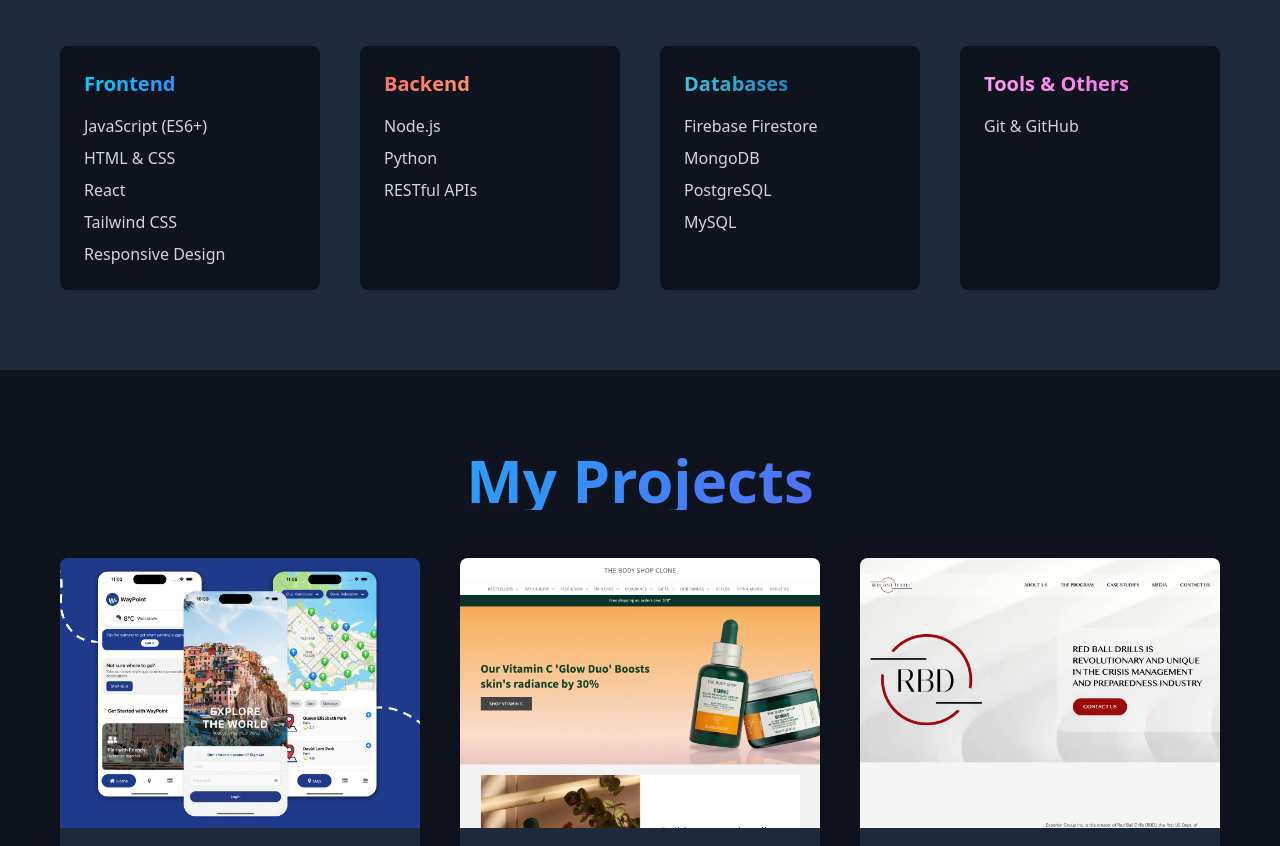
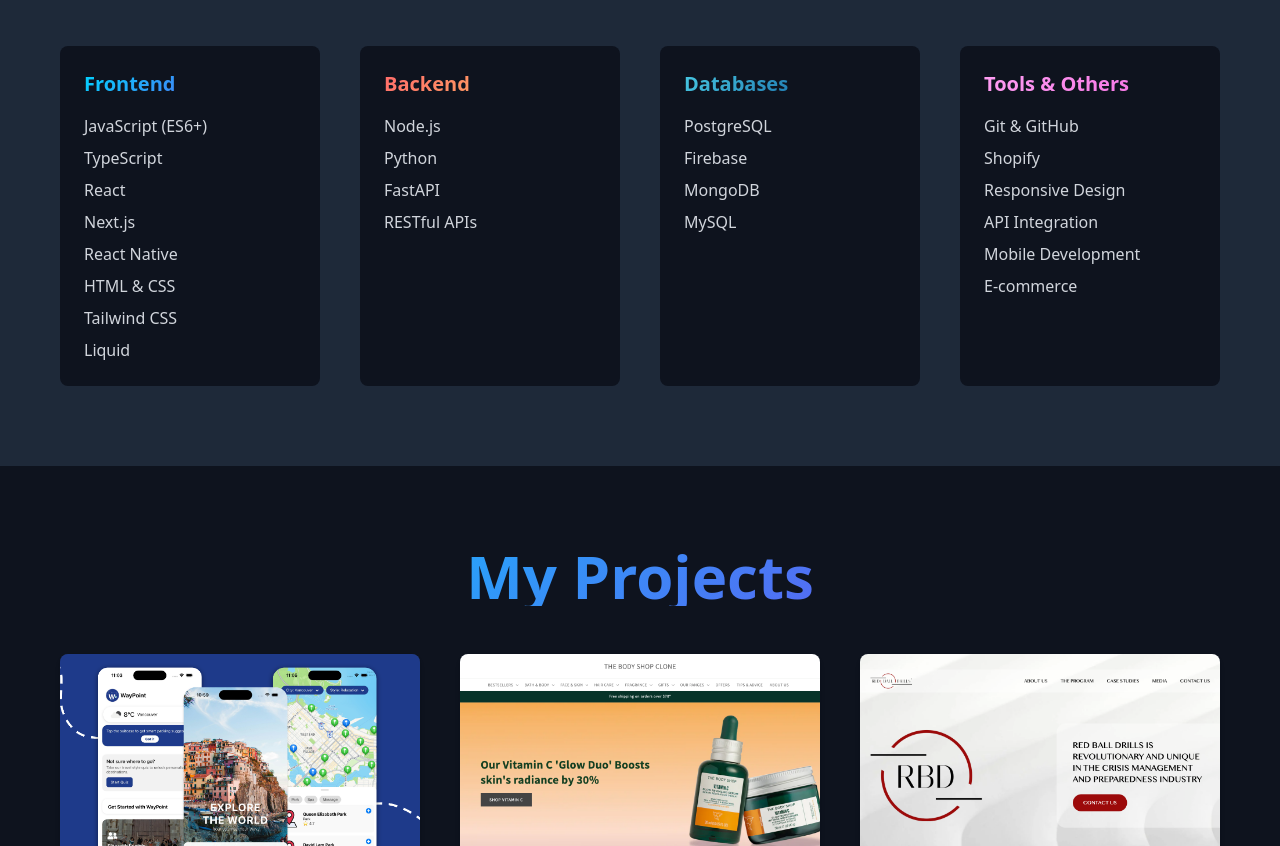
Before and after one commit to simonexlue/portfolio-v2, a React (Vite) app: page / in a window 1280 px wide. Shown: the part 1698-2544 px from the top of the page. Built offline with nearby package versions, Linux system fonts and the light colour scheme.

Commit message:
Skills info update

```diff
--- a/src/sections/Skills.tsx
+++ b/src/sections/Skills.tsx
@@ -10,10 +10,13 @@
             <h3 className="text-xl font-semibold mb-4 gradient-frontend">Frontend</h3>
             <ul className="space-y-2 text-gray-300">
               <li>JavaScript (ES6+)</li>
+              <li>TypeScript</li>
+              <li>React</li>
+              <li>Next.js</li>
+              <li>React Native</li>
               <li>HTML & CSS</li>
-              <li>React</li>
               <li>Tailwind CSS</li>
-              <li>Responsive Design</li>
+              <li>Liquid</li>
             </ul>
           </div>
           <div className="p-6 rounded-lg transition-transform duration-300 hover:scale-105 gradient-border-red-yellow" style={{ backgroundColor: 'rgb(14, 19, 30)' }}>
@@ -21,15 +24,16 @@
             <ul className="space-y-2 text-gray-300">
               <li>Node.js</li>
               <li>Python</li>
+              <li>FastAPI</li>
               <li>RESTful APIs</li>
             </ul>
           </div>
           <div className="p-6 rounded-lg transition-transform duration-300 hover:scale-105 gradient-border-cyan-blue" style={{ backgroundColor: 'rgb(14, 19, 30)' }}>
             <h3 className="text-xl font-semibold mb-4 gradient-databases">Databases</h3>
             <ul className="space-y-2 text-gray-300">
-              <li>Firebase Firestore</li>
+              <li>PostgreSQL</li>
+              <li>Firebase</li>
               <li>MongoDB</li>
-              <li>PostgreSQL</li>
               <li>MySQL</li>
             </ul>
           </div>
@@ -37,6 +41,11 @@
             <h3 className="text-xl font-semibold mb-4 gradient-tools">Tools & Others</h3>
             <ul className="space-y-2 text-gray-300">
               <li>Git & GitHub</li>
+              <li>Shopify</li>
+              <li>Responsive Design</li>
+              <li>API Integration</li>
+              <li>Mobile Development</li>
+              <li>E-commerce</li>
             </ul>
           </div>
         </div>
```
